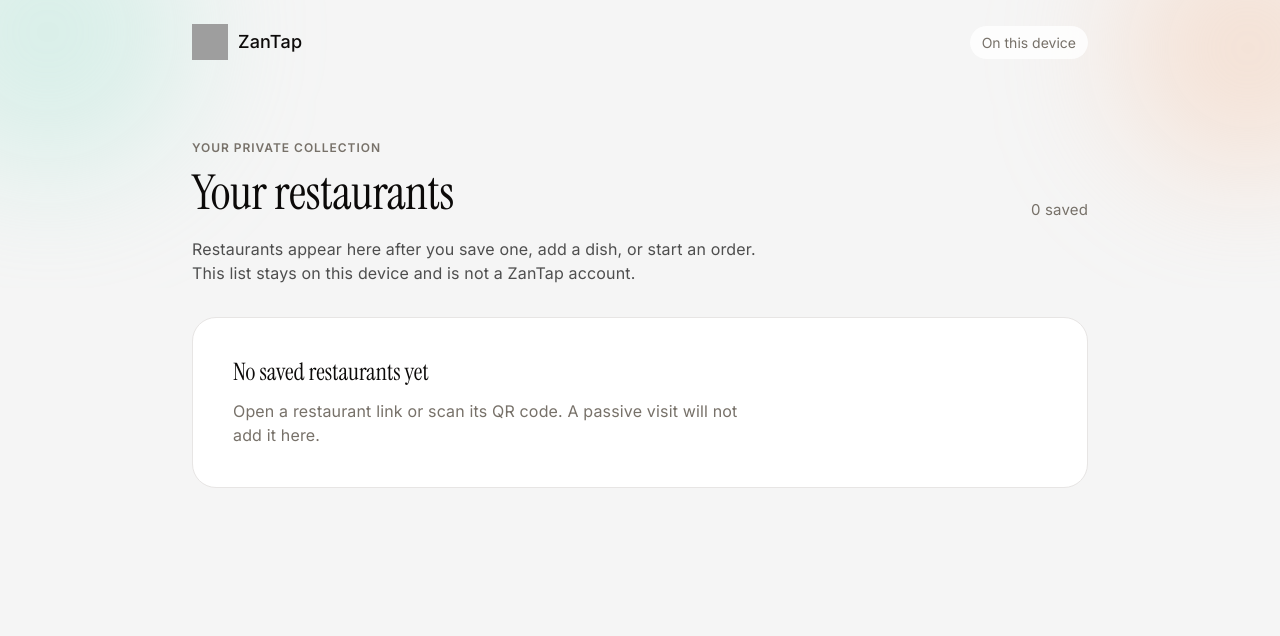
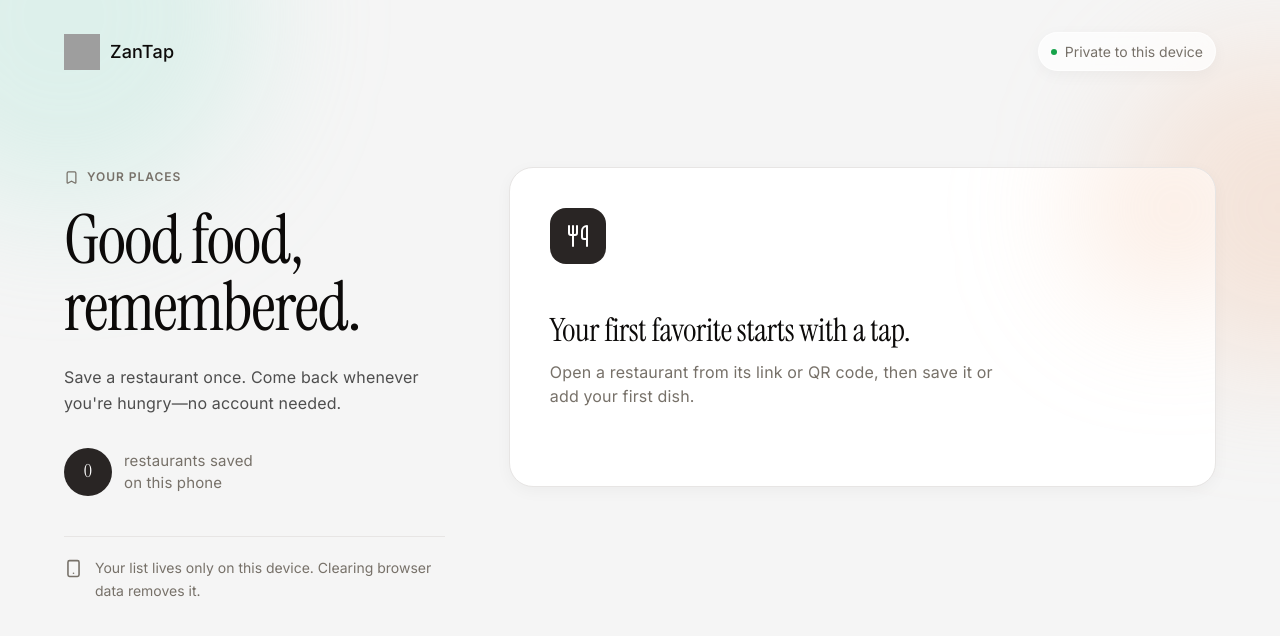
Before and after one commit to ngabonzizaguy/zantap, a Next.js app: page /restaurants in a window 1280 px wide. Shown: the top 636 px of the page. Built offline with nearby package versions, Linux system fonts and the light colour scheme; grey boxes are pictures that could not be loaded.

Commit message:
feat(customer): redesign saved restaurant hub

```diff
--- a/components/customer/RestaurantHub.tsx
+++ b/components/customer/RestaurantHub.tsx
@@ -2,6 +2,15 @@
 
 import Image from "next/image";
 import Link from "next/link";
+import {
+  ArrowUpRight,
+  Bookmark,
+  MapPin,
+  Search,
+  Smartphone,
+  Trash2,
+  Utensils,
+} from "lucide-react";
 import { useEffect, useMemo, useState } from "react";
 import { getBrowserSavedRestaurantRepository } from "@/lib/customer-restaurants/browser";
 import {
@@ -41,12 +50,34 @@ export function SavedRestaurantList({
   onRemove: (restaurant: SavedRestaurant) => void;
 }) {
   return (
-    <ul className="grid gap-3 sm:grid-cols-2" aria-label="Saved restaurants">
+    <ul className="grid gap-4 sm:grid-cols-2 lg:grid-cols-1 xl:grid-cols-2" aria-label="Saved restaurants">
       {restaurants.map((restaurant) => {
         const available = restaurant.isAvailable !== false;
-        const content = (
-          <>
-            <div className="flex h-14 w-14 flex-none items-center justify-center overflow-hidden rounded-full border border-hairline bg-surface-strong font-display text-title-md font-light text-ink">
+        return (
+          <li
+            key={restaurant.vendorId}
+            className={
+              available
+                ? "group relative isolate flex min-h-[280px] flex-col overflow-hidden rounded-brand-xxl bg-primary p-5 text-on-primary shadow-[0_20px_50px_rgba(12,10,9,0.16)] sm:p-6"
+                : "relative flex min-h-[280px] flex-col overflow-hidden rounded-brand-xxl border border-hairline bg-surface-card p-5 text-ink shadow-brand-soft sm:p-6"
+            }
+          >
+            {available ? (
+              <div aria-hidden className="pointer-events-none absolute inset-0 -z-10 overflow-hidden">
+                <div className="absolute -right-16 -top-20 h-56 w-56 rounded-full bg-gradient-peach/35 blur-3xl transition-transform duration-700 group-hover:scale-110" />
+                <div className="absolute -bottom-24 -left-16 h-56 w-56 rounded-full bg-gradient-mint/20 blur-3xl" />
+                <div className="absolute inset-0 bg-[linear-gradient(125deg,transparent_30%,rgba(255,255,255,0.035)_30%,rgba(255,255,255,0.035)_50%,transparent_50%)]" />
+              </div>
+            ) : null}
+
+            <div className="flex items-start justify-between gap-4">
+              <div
+                className={
+                  available
+                    ? "flex h-16 w-16 flex-none items-center justify-center overflow-hidden rounded-brand-xl border border-white/15 bg-white/10 font-display text-title-md text-white shadow-inner"
+                    : "flex h-16 w-16 flex-none items-center justify-center overflow-hidden rounded-brand-xl border border-hairline bg-surface-strong font-display text-title-md text-ink"
+                }
+              >
               {restaurant.logoUrl ? (
                 // Public Vendor branding can be remote; the fixed shell prevents layout shift.
                 // eslint-disable-next-line @next/next/no-img-element
@@ -59,53 +90,90 @@ export function SavedRestaurantList({
                 restaurantInitials(restaurant.name)
               )}
               </div>
-            <div className="min-w-0 flex-1">
-              <div className="flex flex-wrap items-center gap-2">
-                <h2 className="truncate font-body text-title-sm font-medium text-ink">
+              <div className="flex flex-col items-end gap-2">
+                <span
+                  className={
+                    available
+                      ? "inline-flex items-center gap-1.5 rounded-pill border border-white/10 bg-white/10 px-3 py-1.5 font-body text-caption text-white/80"
+                      : "inline-flex items-center gap-1.5 rounded-pill bg-surface-strong px-3 py-1.5 font-body text-caption text-muted"
+                  }
+                >
+                  <Smartphone size={14} aria-hidden />
+                  Saved on this phone
+                </span>
+                <button
+                  type="button"
+                  onClick={() => onRemove(restaurant)}
+                  className={
+                    available
+                      ? "inline-flex h-11 w-11 items-center justify-center rounded-full text-white/60 transition-colors hover:bg-white/10 hover:text-white focus-visible:outline focus-visible:outline-2 focus-visible:outline-offset-2 focus-visible:outline-white"
+                      : "inline-flex h-11 w-11 items-center justify-center rounded-full text-muted transition-colors hover:bg-surface-strong hover:text-ink focus-visible:outline focus-visible:outline-2 focus-visible:outline-offset-2 focus-visible:outline-ink"
+                  }
+                  aria-label={`Remove ${restaurant.name} from saved restaurants`}
+                  title="Remove restaurant"
+                >
+                  <Trash2 size={18} aria-hidden />
+                </button>
+              </div>
+            </div>
+
+            <div className="mt-8 flex-1">
+              {!available ? (
+                <p className="mb-3 inline-flex rounded-pill bg-surface-strong px-3 py-1 font-body text-caption font-medium text-muted">
+                  Temporarily unavailable
+                </p>
+              ) : null}
+              <h2
+                className={
+                  available
+                    ? "max-w-[14ch] font-display text-[34px] leading-[1.05] text-white"
+                    : "max-w-[14ch] font-display text-[34px] leading-[1.05] text-ink"
+                }
+              >
                 {restaurant.name}
               </h2>
-                {!available ? (
-                  <span className="rounded-pill bg-surface-strong px-2.5 py-1 font-body text-caption-uppercase uppercase text-muted">
-                    Unavailable
+              <p
+                className={
+                  available
+                    ? "mt-3 flex items-center gap-2 font-body text-body-sm text-white/65"
+                    : "mt-3 flex items-center gap-2 font-body text-body-sm text-muted"
+                }
+              >
+                <MapPin size={16} aria-hidden />
+                <span className="truncate">
+                  {restaurant.location || restaurant.tagline || "Your saved restaurant"}
                 </span>
-                ) : null}
-              </div>
-              <p className="mt-1 truncate font-body text-body-sm text-muted">
-                {restaurant.location || restaurant.tagline || "Saved restaurant"}
-              </p>
-              <p className="mt-2 font-body text-caption text-muted-soft">
-                Last visited {formatInteraction(restaurant.lastInteractedAt)}
               </p>
             </div>
-          </>
-        );
 
-        return (
-          <li
-            key={restaurant.vendorId}
-            className="rounded-brand-xl border border-hairline bg-surface-card p-4 shadow-brand-soft"
+            <div className="mt-7 flex items-end justify-between gap-4">
+              <p
+                className={
+                  available
+                    ? "font-body text-caption text-white/50"
+                    : "font-body text-caption text-muted-soft"
+                }
               >
+                Last opened<br />
+                <span className={available ? "text-white/80" : "text-muted"}>
+                  {formatInteraction(restaurant.lastInteractedAt)}
+                </span>
+              </p>
               {available ? (
                 <Link
                   href={`/${encodeURIComponent(restaurant.slug)}`}
-                className="flex min-h-20 items-center gap-4 rounded-brand-lg focus-visible:outline focus-visible:outline-2 focus-visible:outline-offset-4 focus-visible:outline-ink"
+                  className="inline-flex min-h-12 items-center gap-2 rounded-pill bg-white px-5 font-body text-button font-medium text-ink transition-transform hover:-translate-y-0.5 focus-visible:outline focus-visible:outline-2 focus-visible:outline-offset-4 focus-visible:outline-white motion-reduce:transform-none"
                   aria-label={`Open ${restaurant.name}`}
                 >
-                {content}
+                  Open menu
+                  <ArrowUpRight size={17} aria-hidden />
                 </Link>
               ) : (
-              <div className="flex min-h-20 items-center gap-4" aria-disabled="true">
-                {content}
+                <span className="inline-flex min-h-12 items-center rounded-pill bg-surface-strong px-5 font-body text-button text-muted" aria-disabled="true">
+                  Menu offline
+                </span>
+              )}
             </div>
-            )}
-            <button
-              type="button"
-              onClick={() => onRemove(restaurant)}
-              className="mt-3 min-h-11 rounded-pill px-3 font-body text-caption font-medium text-muted underline-offset-4 hover:text-ink hover:underline focus-visible:outline focus-visible:outline-2 focus-visible:outline-offset-2 focus-visible:outline-ink"
-              aria-label={`Remove ${restaurant.name} from saved restaurants`}
-            >
-              Remove
-            </button>
           </li>
         );
       })}
@@ -172,13 +240,13 @@ export function RestaurantHub() {
   };
 
   return (
-    <main className="relative min-h-screen overflow-x-hidden bg-canvas px-5 pb-16 pt-[max(24px,env(safe-area-inset-top))] text-ink sm:px-8">
-      <div aria-hidden className="pointer-events-none absolute inset-x-0 top-0 h-72 overflow-hidden">
-        <div className="absolute -left-24 -top-28 h-72 w-72 rounded-full bg-gradient-mint/35 blur-3xl" />
-        <div className="absolute -right-24 -top-20 h-64 w-64 rounded-full bg-gradient-peach/40 blur-3xl" />
+    <main className="relative min-h-screen overflow-x-hidden bg-canvas px-5 pb-[max(48px,env(safe-area-inset-bottom))] pt-[max(20px,env(safe-area-inset-top))] text-ink sm:px-8 lg:pt-8">
+      <div aria-hidden className="pointer-events-none absolute inset-x-0 top-0 h-[520px] overflow-hidden">
+        <div className="absolute -left-32 -top-44 h-96 w-96 rounded-full bg-gradient-mint/30 blur-3xl" />
+        <div className="absolute -right-40 top-12 h-80 w-80 rounded-full bg-gradient-peach/35 blur-3xl" />
       </div>
 
-      <div className="relative mx-auto w-full max-w-4xl">
+      <div className="relative mx-auto w-full max-w-6xl">
         <header className="flex items-center justify-between gap-4">
           <Link href="/" aria-label="ZanTap home" className="flex items-center gap-2.5">
             <Image
@@ -191,71 +259,109 @@ export function RestaurantHub() {
             />
             <span className="font-body text-title-sm font-medium">ZanTap</span>
           </Link>
-          <span className="rounded-pill bg-surface-card/80 px-3 py-1.5 font-body text-caption text-muted backdrop-blur">
-            On this device
+          <span className="inline-flex items-center gap-2 rounded-pill border border-white/60 bg-surface-card/70 px-3 py-2 font-body text-caption text-muted shadow-brand-soft backdrop-blur-xl">
+            <span className="h-1.5 w-1.5 rounded-full bg-success" aria-hidden />
+            Private to this device
           </span>
         </header>
 
-        <section className="pb-8 pt-14 sm:pt-20" aria-labelledby="restaurants-heading">
-          <p className="font-body text-caption-uppercase uppercase text-muted">
-            Your private collection
-          </p>
-          <div className="mt-2 flex flex-wrap items-end justify-between gap-3">
+        <div className="grid gap-10 pb-8 pt-12 sm:pt-16 lg:grid-cols-[minmax(260px,0.7fr)_minmax(0,1.3fr)] lg:gap-16 lg:pt-24">
+          <section className="lg:sticky lg:top-10 lg:self-start" aria-labelledby="restaurants-heading">
+            <div className="inline-flex items-center gap-2 font-body text-caption-uppercase uppercase text-muted">
+              <Bookmark size={15} aria-hidden />
+              Your places
+            </div>
             <h1
               id="restaurants-heading"
-              className="font-display text-display-lg font-light text-ink sm:text-[48px]"
+              className="mt-4 max-w-[11ch] font-display text-[46px] leading-[0.98] tracking-[-0.02em] text-ink sm:text-[60px] lg:text-[68px]"
             >
-              Your restaurants
+              Good food, remembered.
             </h1>
-            <p className="font-body text-body-sm text-muted" aria-live="polite">
-              {restaurants.length} saved
+            <p className="mt-6 max-w-sm font-body text-body-md leading-relaxed text-body">
+              Save a restaurant once. Come back whenever you&apos;re hungry—no account needed.
+            </p>
+
+            <div className="mt-8 flex items-center gap-3">
+              <span className="flex h-12 min-w-12 items-center justify-center rounded-full bg-primary px-4 font-display text-title-sm text-on-primary" aria-live="polite">
+                {restaurants.length}
+              </span>
+              <p className="font-body text-body-sm text-muted">
+                {restaurants.length === 1 ? "restaurant saved" : "restaurants saved"}<br />
+                on this phone
               </p>
             </div>
-          <p className="mt-4 max-w-xl font-body text-body-md text-body">
-            Restaurants appear here after you save one, add a dish, or start an order.
-            This list stays on this device and is not a ZanTap account.
+
+            <div className="mt-10 hidden max-w-sm items-start gap-3 border-t border-hairline pt-5 text-muted lg:flex">
+              <Smartphone size={19} className="mt-0.5 flex-none" aria-hidden />
+              <p className="font-body text-caption leading-relaxed">
+                Your list lives only on this device. Clearing browser data removes it.
               </p>
+            </div>
           </section>
 
-        {restaurants.length > 0 ? (
-          <div className="mb-5">
+          <section aria-label="Your restaurants" className="min-w-0">
+            {restaurants.length > 1 ? (
+              <div className="relative mb-5">
                 <label htmlFor="saved-restaurant-search" className="sr-only">
                   Search your saved restaurants
                 </label>
+                <Search size={19} className="pointer-events-none absolute left-4 top-1/2 -translate-y-1/2 text-muted" aria-hidden />
                 <input
                   id="saved-restaurant-search"
                   type="search"
                   value={query}
                   onChange={(event) => setQuery(event.target.value)}
-              placeholder="Search your restaurants"
-              className="h-12 w-full rounded-brand-md border border-hairline-strong bg-surface-card px-4 font-body text-body-md text-ink outline-none placeholder:text-muted-soft focus:border-2 focus:border-ink"
+                  placeholder="Find a saved restaurant"
+                  className="h-12 w-full rounded-pill border border-hairline-strong bg-surface-card/85 py-3 pl-12 pr-5 font-body text-body-md text-ink shadow-brand-soft outline-none backdrop-blur placeholder:text-muted-soft focus:border-2 focus:border-ink"
                 />
               </div>
             ) : null}
 
             {loading ? (
-          <p role="status" className="rounded-brand-xl border border-hairline bg-surface-card p-6 font-body text-body-md text-muted">
-            Loading your restaurants…
-          </p>
+              <div role="status" className="min-h-[280px] animate-pulse rounded-brand-xxl bg-surface-card p-6 shadow-brand-soft motion-reduce:animate-none">
+                <span className="sr-only">Loading your restaurants…</span>
+                <div className="h-16 w-16 rounded-brand-xl bg-surface-strong" />
+                <div className="mt-12 h-8 w-2/3 rounded-pill bg-surface-strong" />
+                <div className="mt-4 h-4 w-1/2 rounded-pill bg-surface-strong" />
+              </div>
             ) : restaurants.length === 0 ? (
-          <section className="rounded-brand-xxl border border-hairline bg-surface-card p-7 sm:p-10">
-            <h2 className="font-display text-display-sm font-light text-ink">
-              No saved restaurants yet
+              <section className="relative min-h-[320px] overflow-hidden rounded-brand-xxl border border-hairline bg-surface-card p-7 shadow-brand-soft sm:p-10">
+                <div aria-hidden className="absolute -right-14 -top-14 h-48 w-48 rounded-full bg-gradient-peach/35 blur-3xl" />
+                <div className="relative flex h-14 w-14 items-center justify-center rounded-brand-xl bg-primary text-on-primary">
+                  <Utensils size={24} aria-hidden />
+                </div>
+                <h2 className="relative mt-12 max-w-sm font-display text-display-md text-ink">
+                  Your first favorite starts with a tap.
                 </h2>
-            <p className="mt-3 max-w-lg font-body text-body-md text-muted">
-              Open a restaurant link or scan its QR code. A passive visit will not add it here.
+                <p className="relative mt-3 max-w-md font-body text-body-md text-muted">
+                  Open a restaurant from its link or QR code, then save it or add your first dish.
                 </p>
               </section>
             ) : visibleRestaurants.length === 0 ? (
-          <p role="status" className="rounded-brand-xl border border-hairline bg-surface-card p-6 font-body text-body-md text-muted">
-            No saved restaurants match “{query}”.
+              <div role="status" className="rounded-brand-xxl border border-hairline bg-surface-card p-8 text-center shadow-brand-soft">
+                <Search size={24} className="mx-auto text-muted-soft" aria-hidden />
+                <p className="mt-4 font-body text-body-md text-muted">
+                  No saved restaurant matches “{query}”.
                 </p>
+                <button type="button" onClick={() => setQuery("")} className="mt-4 min-h-11 rounded-pill bg-primary px-5 font-body text-button text-on-primary">
+                  Clear search
+                </button>
+              </div>
             ) : (
               <SavedRestaurantList
                 restaurants={visibleRestaurants}
                 onRemove={(restaurant) => void removeRestaurant(restaurant)}
               />
             )}
+
+            <div className="mt-7 flex items-start gap-3 border-t border-hairline pt-5 text-muted lg:hidden">
+              <Smartphone size={19} className="mt-0.5 flex-none" aria-hidden />
+              <p className="font-body text-caption leading-relaxed">
+                Your list lives only on this device. Clearing browser data removes it.
+              </p>
+            </div>
+          </section>
+        </div>
       </div>
     </main>
   );
```
Also changed, not shown: lib/customer-restaurants/resilient.ts (+16 -2 lines), .scratch/architecture-candidates.md, .scratch/customer-restaurant-hub/issues/01-unified-customer-app-and-saved-restaurants.md, 4 other files (tests, documents, lock files or other folders). Lines whose indentation alone changed are shown as unchanged.
